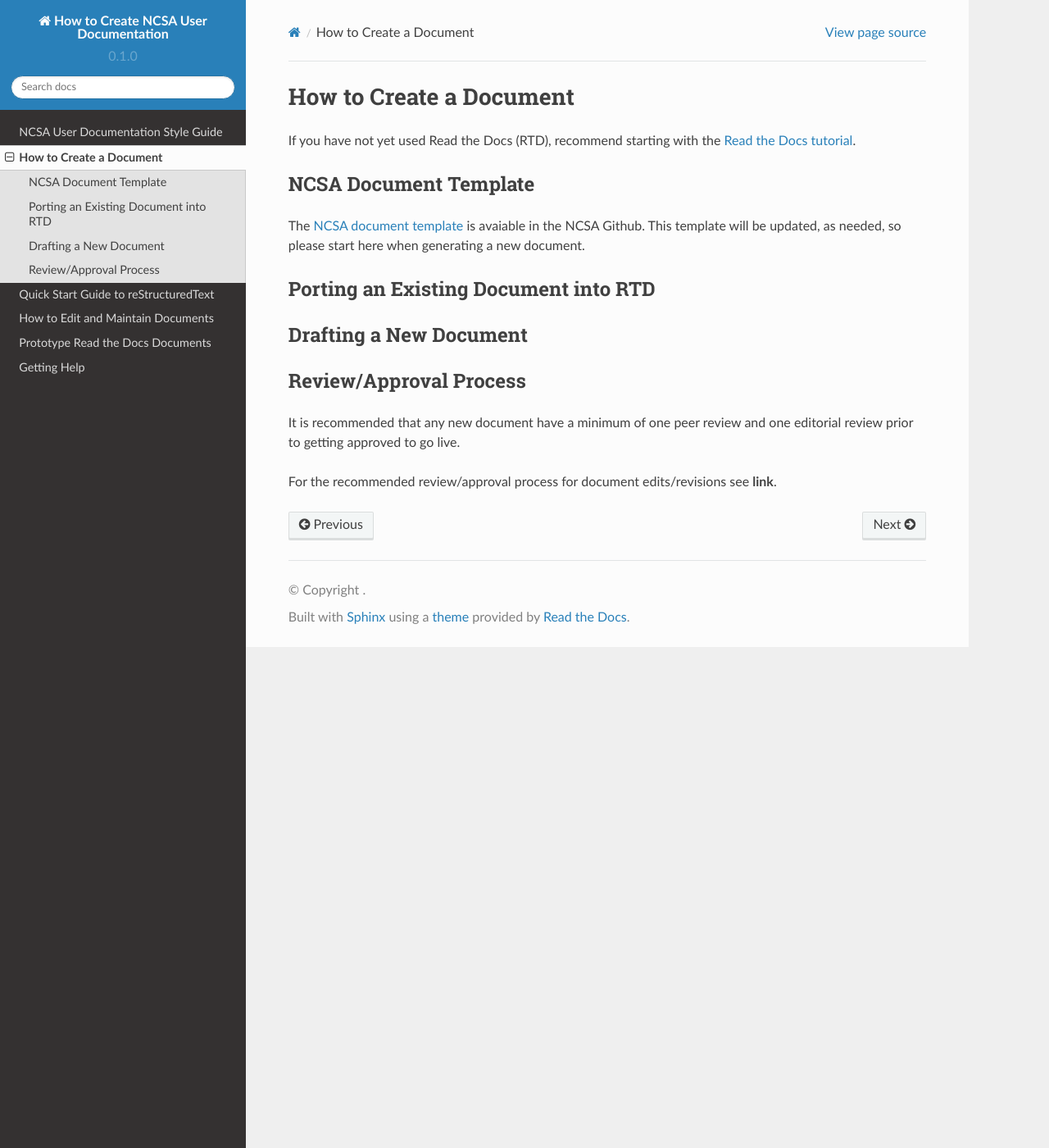
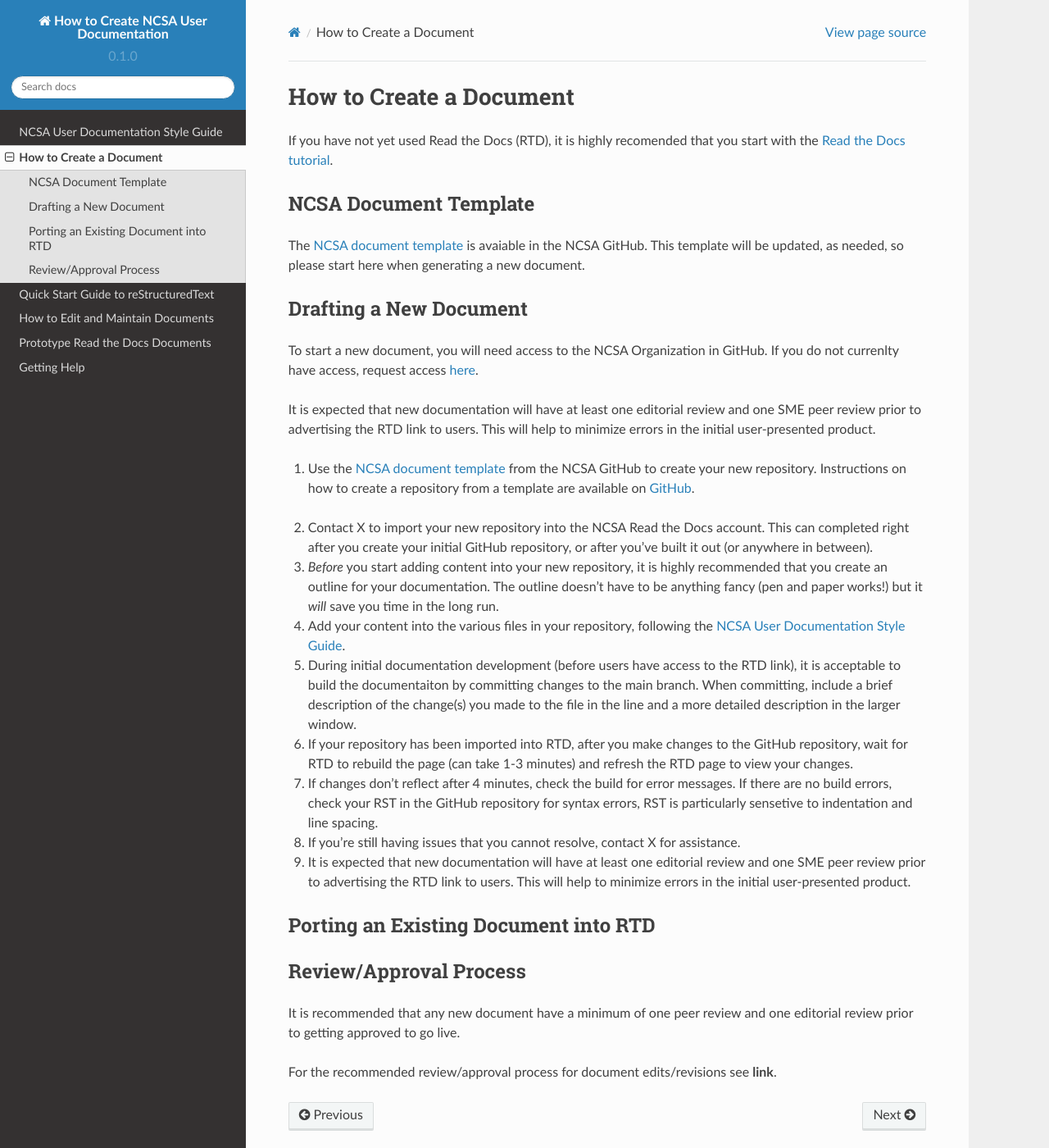
Before and after one commit to lhelms2/howto_rtd, a Sphinx documentation site: the page built from docs/source/create_doc.rst, in a window 1280 px wide and 1400 px high. Shown: the whole window at 82% size. Built offline with Sphinx 7.4.7 and the Read the Docs theme 2.0.0, drawn with Linux system fonts in a browser that asks for light colours.

Commit message:
Update create_doc.rst new doc content fill
Added initial content fill into the new document section.

```diff
--- a/docs/source/create_doc.rst
+++ b/docs/source/create_doc.rst
@@ -3,23 +3,43 @@
 How to Create a Document
 =========================
 
-If you have not yet used Read the Docs (RTD), recommend starting with the `Read the Docs tutorial`_.
+If you have not yet used Read the Docs (RTD), it is highly recomended that you start with the `Read the Docs tutorial`_.
 
 .. _Read the Docs tutorial: https://docs.readthedocs.io/en/stable/tutorial/
 
 NCSA Document Template
 -----------------------
 
-The `NCSA document template`_ is avaiable in the NCSA Github. This template will be updated, as needed, so please start here when generating a new document.
+The `NCSA document template`_ is avaiable in the NCSA GitHub. This template will be updated, as needed, so please start here when generating a new document.
 
 .. _NCSA document template: https://github.com/ncsa/user_documentation_template
+
+Drafting a New Document
+------------------------
+
+To start a new document, you will need access to the NCSA Organization in GitHub. If you do not currenlty have access, request access `here`_.
+
+.. _here: https://wiki.ncsa.illinois.edu/display/NCSASoftware/GitHub
+
+It is expected that new documentation will have at least one editorial review and one SME peer review prior to advertising the RTD link to users. This will help to minimize errors in the initial user-presented product.
+
+1. Use the `NCSA document template`_ from the NCSA GitHub to create your new repository. Instructions on how to create a repository from a template are available on `GitHub`_.
+
+.. _GitHub: https://docs.github.com/en/repositories/creating-and-managing-repositories/creating-a-repository-from-a-template
+
+2. Contact X to import your new repository into the NCSA Read the Docs account. This can completed right after you create your initial GitHub repository, or after you've built it out (or anywhere in between).
+3. *Before* you start adding content into your new repository, it is highly recommended that you create an outline for your documentation. The outline doesn't have to be anything fancy (pen and paper works!) but it *will* save you time in the long run.
+4. Add your content into the various files in your repository, following the :ref:`style`.
+5. During initial documentation development (before users have access to the RTD link), it is acceptable to build the documentaiton by committing changes to the main branch. When committing, include a brief description of the change(s) you made to the file in the line and a more detailed description in the larger window.
+6. If your repository has been imported into RTD, after you make changes to the GitHub repository, wait for RTD to rebuild the page (can take 1-3 minutes) and refresh the RTD page to view your changes.
+7. If changes don't reflect after 4 minutes, check the build for error messages. If there are no build errors, check your RST in the GitHub repository for syntax errors, RST is particularly sensetive to indentation and line spacing.
+8. If you're still having issues that you cannot resolve, contact X for assistance.
+9. It is expected that new documentation will have at least one editorial review and one SME peer review prior to advertising the RTD link to users. This will help to minimize errors in the initial user-presented product.
 
 Porting an Existing Document into RTD
 --------------------------------------
 
 
-Drafting a New Document
-------------------------
 
 
 Review/Approval Process
```
